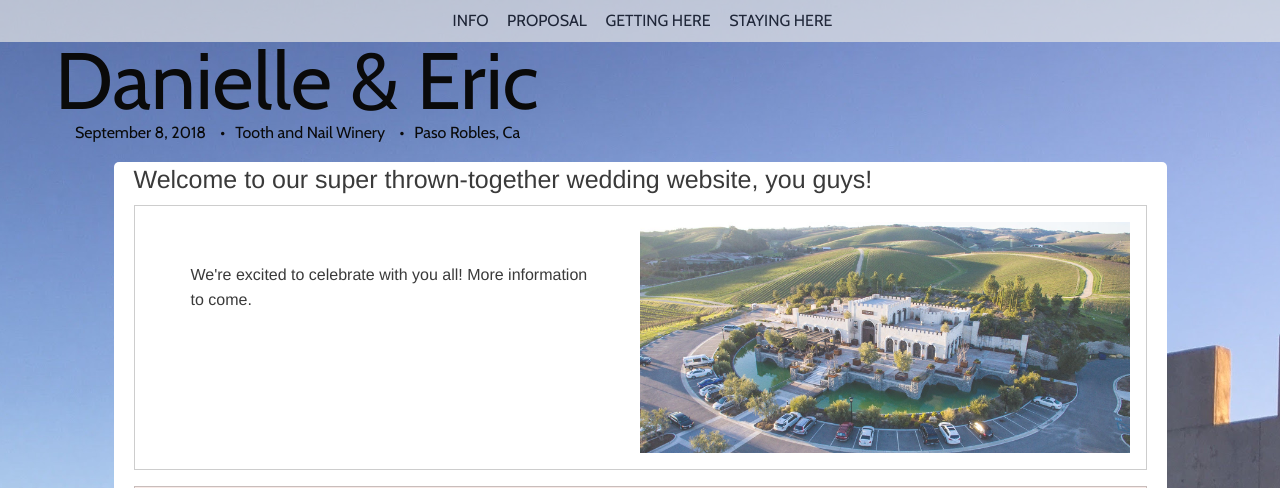
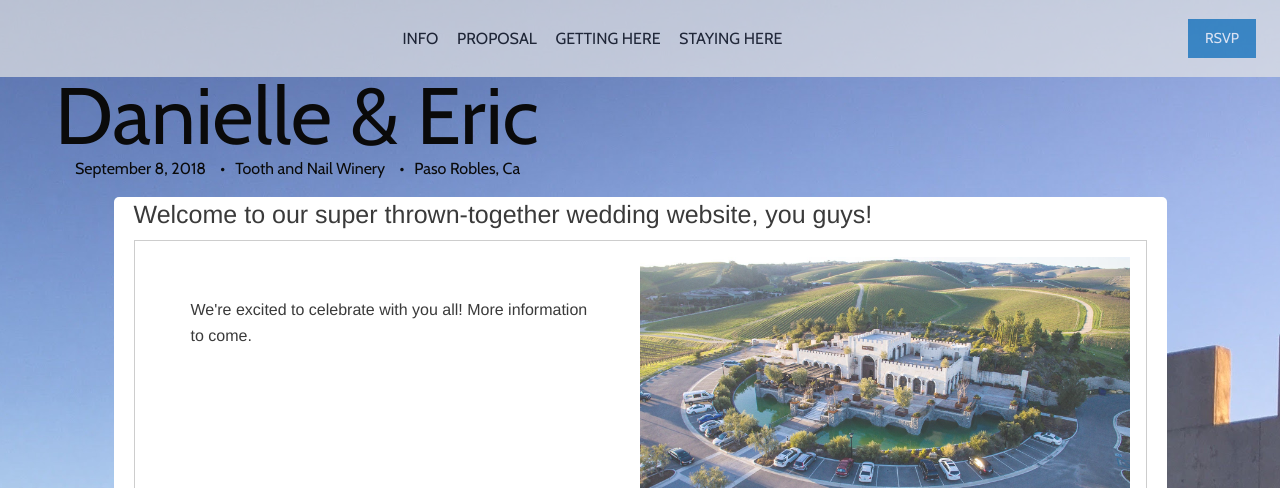
Before and after one commit to elevee/elevee.github.io, a PHP site: page / in a window 1280 px wide. Shown: the top 488 px of the page. Run offline with PHP 8.4, Linux system fonts and the light colour scheme; some libraries are stand-ins or nearby versions; some web fonts are replaced.

Commit message:
Installed Izimodal for modal capability

```diff
--- a/index.css
+++ b/index.css
@@ -234,3 +234,13 @@ a.destination_point {
 a.destination_point i:after {
 	content: "Paso Robles";
 }
+
+div#myModal.reveal-modal {
+	background-color: white;
+	position: absolute;
+	top: 300px;
+}
+
+.reveal-modal {
+	position: fixed;
+}
--- a/index.html
+++ b/index.html
@@ -5,10 +5,15 @@
     <meta http-equiv="content-type" content="text/html; charset=utf-8" />
     <meta name="description"/>
     <meta name="author">
+	<!-- Stylesheets -->
 	<link href="https://fonts.googleapis.com/css?family=Cabin|Farsan" rel="stylesheet">
 	<link rel="stylesheet" href="scripts/foundation-6.4.2-complete/css/foundation.css" />
+	<link rel="stylesheet" href="node_modules/izimodal/css/iziModal.min.css" />
+	<link rel="stylesheet" type="text/css" href="index.css">
+	<!-- Script tags that must be before the body -->
+	<script src="scripts/foundation-6.4.2-complete/js/vendor/jquery.js"></script>
 	<script src="https://use.fontawesome.com/01ccd90832.js"></script>
-	<link rel="stylesheet" type="text/css" href="index.css">
+	<script src="node_modules/izimodal/js/iziModal.min.js"></script>
 </head>
 <body>
 
@@ -23,9 +28,11 @@
 			</ul>
 		</div>
 		<div class="top-bar-right">
-			<!-- <ul class='menu'>
-				<button class='button'>RSVP</button>
-			</ul> -->
+			<ul class='menu'>
+				<a href="#" class="trigger">
+					<li><button class='button'>RSVP</button></li>
+				</a>
+			</ul>
 		</div>
 	</div>
 	<div class="grid-container">
@@ -164,14 +171,13 @@
 
 	<!-- <span>Danielle</span><span>Eric</span> -->
 
-	<div id="myModal" class="reveal-modal" data-reveal aria-labelledby="modalTitle" aria-hidden="true" role="dialog">
+	<div id="rsvp_modal" class="reveal-modal" data-reveal aria-labelledby="modalTitle" aria-hidden="true" role="dialog">
 	  <h2 id="modalTitle">Awesome. I have it.</h2>
 	  <p class="lead">Your couch.  It is mine.</p>
 	  <p>I'm a cool paragraph that lives inside of an even cooler modal. Wins!</p>
-	  <a class="close-reveal-modal" aria-label="Close">&#215;</a>
+	  <a class="close-reveal-modal" aria-label="Close" data-izimodal-close="" data-izimodal-transitionout="bounceOutDown">&#215;</a>
 	</div>
 
-	<script src="scripts/foundation-6.4.2-complete/js/vendor/jquery.js"></script>
     <script src="scripts/foundation-6.4.2-complete/js/vendor/what-input.js"></script>
     <script src="scripts/foundation-6.4.2-complete/js/vendor/foundation.js"></script>
 
--- a/scripts/index.js
+++ b/scripts/index.js
@@ -17,3 +17,13 @@ $(".airport_point").on('mouseover', function(e){
 $(".airport_point .destination_point").on('click', function(e){
 	e.preventDefault();
 });
+
+
+$("#rsvp_modal").iziModal({
+	closeButton: true
+});
+
+$(document).on('click', '.trigger', function (event) {
+    event.preventDefault();
+    $('#rsvp_modal').iziModal('open');
+});
```
Also changed, not shown: 1 other file.
